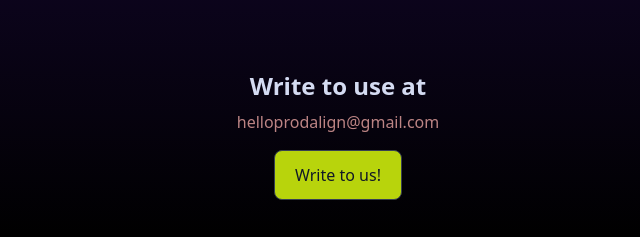
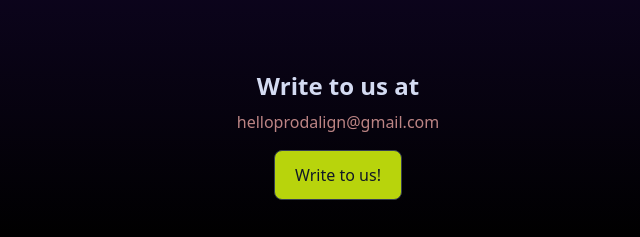
Before and after one commit to prodalign/prodalign.github.io, a website: page index.html in a window 1280 px wide. Shown: the part 1442-1679 px from the top of the page, 640-1280 px from the left. Drawn offline with Linux system fonts and the light colour scheme; a script that the page names is missing.

Commit message:
Spelling error

```diff
--- a/index.html
+++ b/index.html
@@ -198,7 +198,7 @@
       <!-- Component 2 -->
       <div class="flex flex-col items-center pt-6 md:pt-0 md:pl-6">
         <!-- Component 2 content -->
-        <h2 class="text-xl md:text-2xl font-semibold mb-2 text-text-color">Write to use at</h2>
+        <h2 class="text-xl md:text-2xl font-semibold mb-2 text-text-color">Write to us at</h2>
         <p class="text-sub-text-color mb-4">helloprodalign@gmail.com</p>
         <a href="mailto:helloprodalign@gmail.com"
           class="inline-flex items-center justify-center px-5 py-3 text-base font-medium text-center text-gray-900 border bg-secondary rounded-lg hover:bg-gray-100 focus:ring-4 focus:ring-gray-100  border-gray-700 hover:bg-gray-700 focus:ring-gray-800">
```
